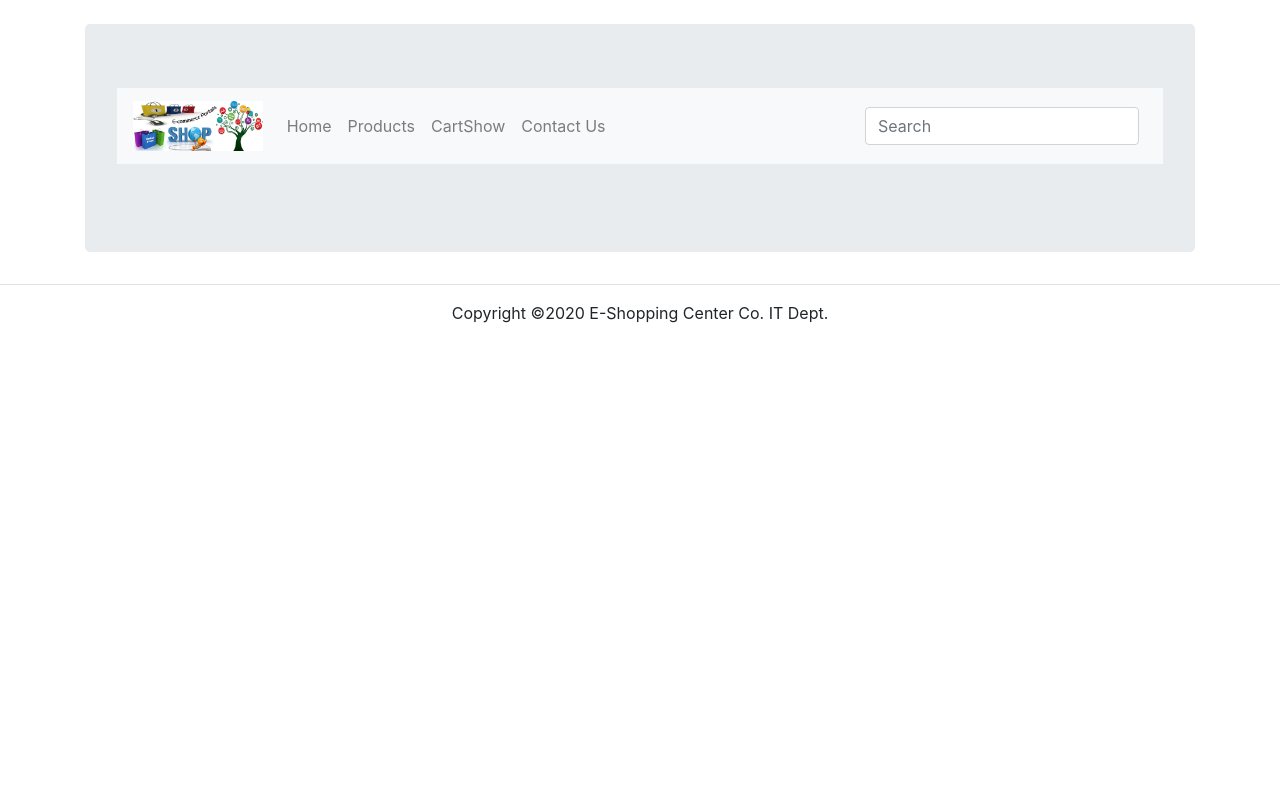
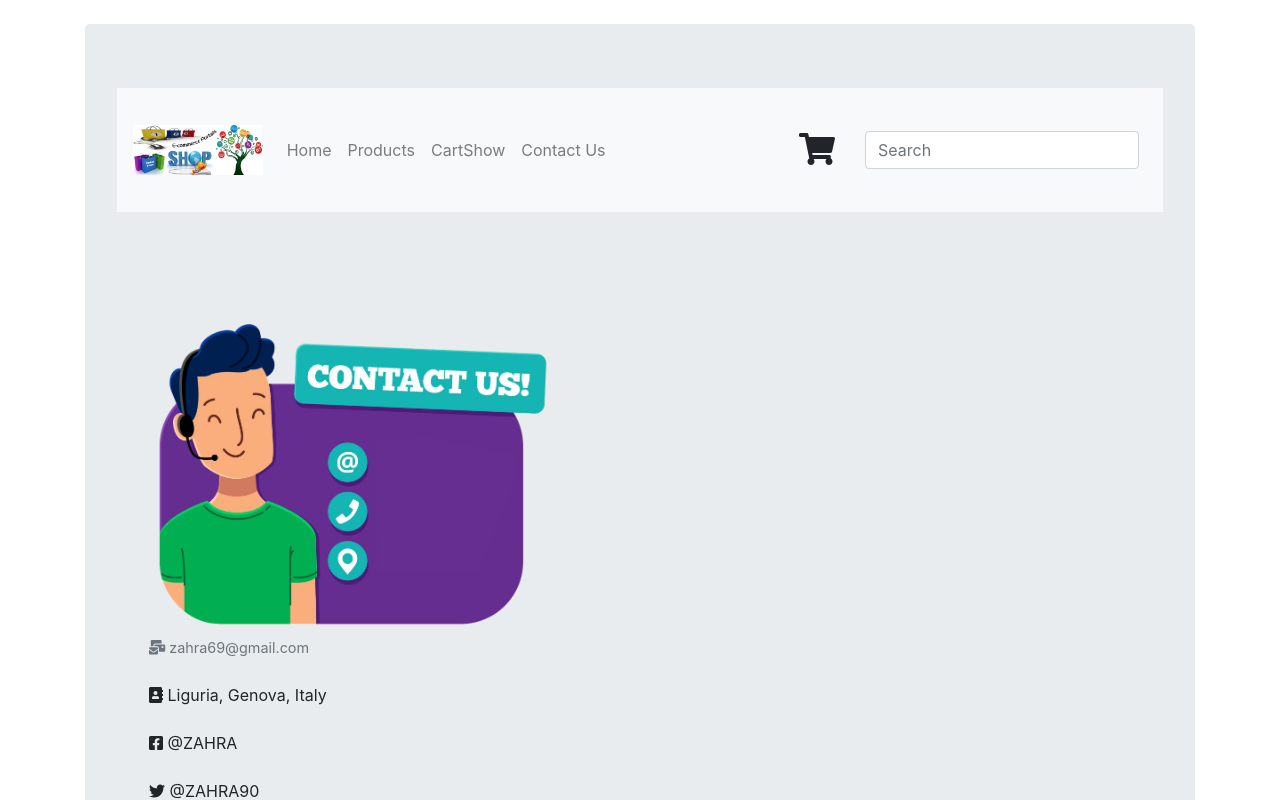
Before and after one commit to zaraco/e-shopping-cart-react-sample, a React (Create React App) app: page /contact in a window 1280 px wide. Shown: the top 800 px of the page. Built offline with nearby package versions, Linux system fonts and the light colour scheme.

Commit message:
redirect added to home component

```diff
--- a/package.json
+++ b/package.json
@@ -3,6 +3,10 @@
   "version": "0.1.0",
   "private": true,
   "dependencies": {
+    "@fortawesome/fontawesome-svg-core": "^1.2.28",
+    "@fortawesome/free-brands-svg-icons": "^5.13.0",
+    "@fortawesome/free-solid-svg-icons": "^5.13.0",
+    "@fortawesome/react-fontawesome": "^0.1.9",
     "@testing-library/jest-dom": "^4.2.4",
     "@testing-library/react": "^9.5.0",
     "@testing-library/user-event": "^7.2.1",
--- a/src/App.js
+++ b/src/App.js
@@ -17,6 +17,11 @@ import {
 import {BrowserRouter as Router, Route, Switch} from "react-router-dom";
 import Products from "./Component/Products";
 import CartShow from "./Component/CartShow";
+import Contact from "./Component/Contact";
+import Home from "./Component/Home";
+import { FontAwesomeIcon } from '@fortawesome/react-fontawesome'
+import { faShoppingCart} from '@fortawesome/free-solid-svg-icons'
+
 
 
 class App extends Component {
@@ -81,6 +86,10 @@ class App extends Component {
                                             <Nav.Link href="/cart">CartShow</Nav.Link>
                                             <Nav.Link href="/Contact">Contact Us</Nav.Link>
                                         </Nav>
+                                        <div style={{margin: "30px", fontSize: "2em"}}>
+                                            <FontAwesomeIcon icon={faShoppingCart}/>
+                                        </div>
+
                                         <Form inline>
                                             <FormControl type="text" placeholder="Search" className="mr-sm-2" onChange={this.changeHandlerSearch}/>
                                         </Form>
@@ -94,10 +103,10 @@ class App extends Component {
                                 <br/>
                                 <Router>
                                     <Switch>
-                                        <Route path='/home'/>
+                                        <Route path='/home' component={Home}/>
                                         <Route path='/products' component={Products}/>
                                         <Route path='/cart' component={CartShow}/>
-                                        <Route path='/contact-us' />
+                                        <Route path='/contact' component={Contact}/>
 
                                     </Switch>
                                 </Router>
--- /dev/null
+++ b/src/Component/Contact.js
@@ -0,0 +1,60 @@
+import React, {Component} from "react";
+import {Jumbotron, Figure} from "react-bootstrap";
+import {faTwitter, faFacebookSquare, faInstagram} from '@fortawesome/free-brands-svg-icons'
+import { FontAwesomeIcon } from '@fortawesome/react-fontawesome'
+import { faAddressBook, faMailBulk } from '@fortawesome/free-solid-svg-icons'
+
+class Contact extends Component {
+    constructor() {
+        super();
+    }
+
+    render() {
+        return (
+            <>
+                <Jumbotron>
+                    <Figure>
+                        <Figure.Image
+                            width={400}
+                            height={250}
+                            alt="contact us"
+                            src="contact-us.png"
+                        />
+
+                        <Figure.Caption>
+                            <FontAwesomeIcon icon={faMailBulk} inline/>
+                            <span> zahra69@gmail.com</span>
+                        </Figure.Caption>
+                        <br/>
+                        <FontAwesomeIcon icon={faAddressBook} inline/>
+                        <span> Liguria,
+                            Genova,
+                            Italy
+                        </span>
+
+                        <br/>
+                        <br/>
+
+                        <FontAwesomeIcon icon={faFacebookSquare}/>
+                        <span> @ZAHRA </span>
+
+                        <br/>
+                        <br/>
+
+                        <FontAwesomeIcon icon={faTwitter}/>
+                        <span> @ZAHRA90 </span>
+
+                        <br/>
+                        <br/>
+
+                        <FontAwesomeIcon icon={faInstagram}/>
+                        <span> @ZAHRA90 </span>
+                    </Figure>
+
+                </Jumbotron>
+            </>
+        );
+    }
+}
+
+export default Contact;
--- /dev/null
+++ b/src/Component/Home.js
@@ -0,0 +1,31 @@
+import React, {Component} from "react";
+import {Jumbotron, Button} from "react-bootstrap";
+
+class Home extends Component {
+    constructor() {
+        super();
+    }
+
+    clickHandler = () => {
+        window.location.href = '/products'
+    }
+
+    render() {
+        return (
+            <>
+                <Jumbotron>
+                    <h1>Hello, My Clients!</h1>
+                    <p>
+                        This is a website of e-shopping for you.
+                        I hope, you satisfy from this page.
+                    </p>
+                    <p>
+                        <Button variant="info" onClick={this.clickHandler}>Learn more</Button>
+                    </p>
+                </Jumbotron>
+            </>
+        );
+    }
+}
+
+export default Home;
```
Also changed, not shown: public/contact-us.png (added), 1 other file (tests, documents, lock files or other folders).
